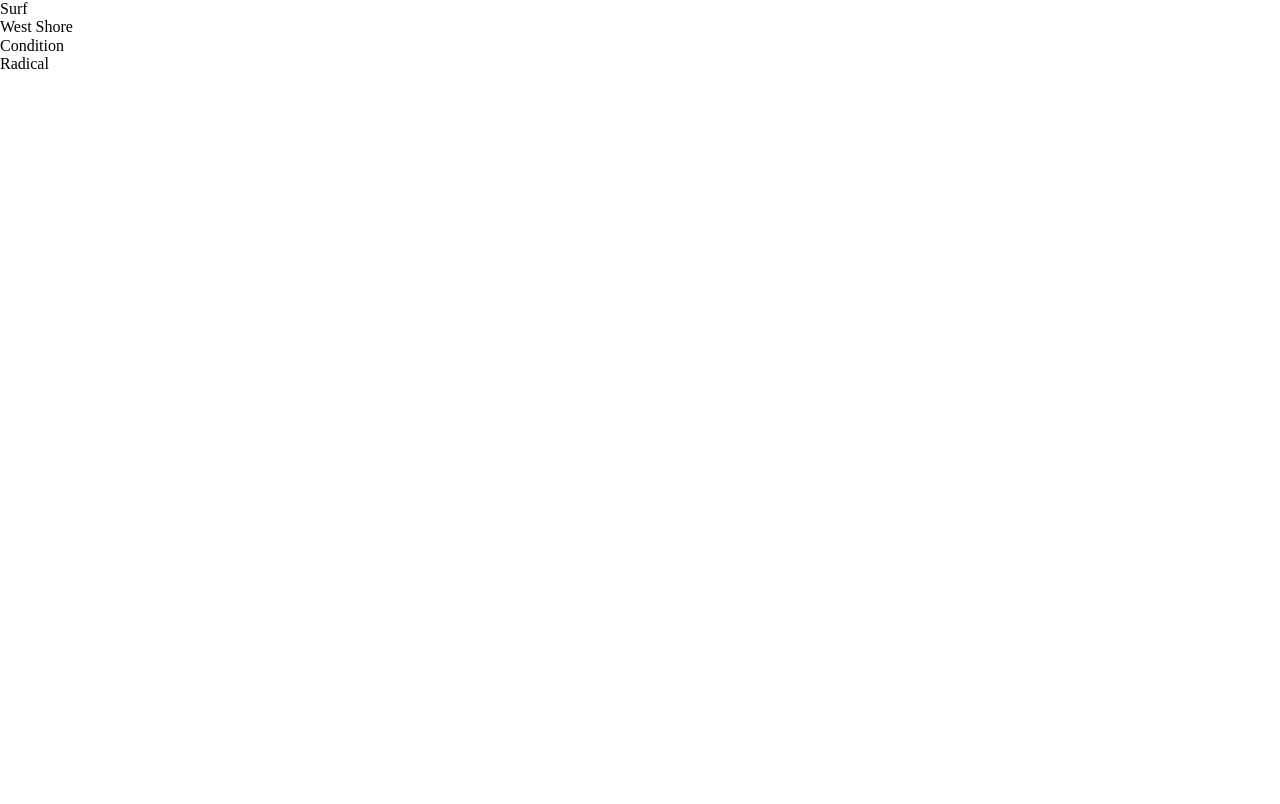
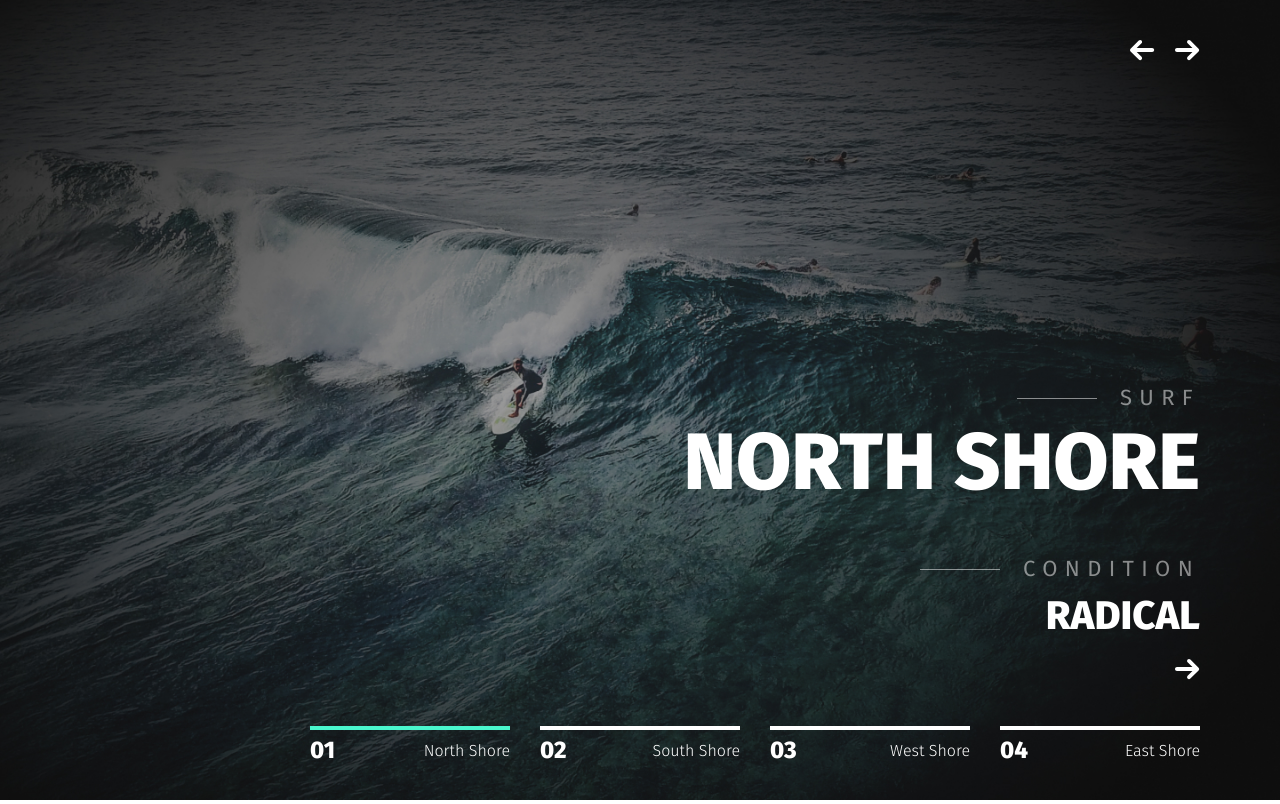
Before and after one commit to amirgali/go-serf, a website: page app/index.html in a window 1280 px wide. Drawn offline with nearby package versions, Linux system fonts and the light colour scheme.

Commit message:
Added slick-menu bottom

```diff
--- a/app/index.html
+++ b/app/index.html
@@ -5,6 +5,7 @@
 	<meta name="viewport" content="width=device-width, initial-scale=1.0">
 	<meta http-equiv="X-UA-Compatible" content="ie=edge">
 	<title>Document</title>
+	<link href="https://fonts.googleapis.com/css?family=Fira+Sans:300,400,500,800&display=swap" rel="stylesheet">
 	<link rel="stylesheet" href="css/style.min.css">
 </head>
 <body>
@@ -14,12 +15,71 @@
 			<div class="header__slider-item slider-item">
 				<div class="slider-item__info">
 					<div class="slider-item__info-suptitle suptitle-left">Surf</div>
-  				<div class="slider-item__info-title">West Shore</div>
-  				<div class="slider-item__info-suptitle suptitle-left">Condition</div>
-  				<div class="slider-item__info-title">Radical</div>
+					<div class="slider-item__info-title">North Shore</div>
+					<div class="slider-item__info-suptext suptitle-left">Condition</div>
+					<div class="slider-item__info-text">Radical</div>
 					<a class="slider-item__info-link" href="#">
 						<img src="images/arrows-right.svg" alt="Стрелка направо">
 					</a>
+				</div>
+			</div>
+			<div class="header__slider-item slider-item">
+				<div class="slider-item__info">
+					<div class="slider-item__info-suptitle suptitle-left">Surf</div>
+					<div class="slider-item__info-title">South Shore</div>
+					<div class="slider-item__info-suptext suptitle-left">Condition</div>
+					<div class="slider-item__info-text">Radical</div>
+					<a class="slider-item__info-link" href="#">
+						<img src="images/arrows-right.svg" alt="Стрелка направо">
+					</a>
+				</div>
+			</div>
+			<div class="header__slider-item slider-item">
+				<div class="slider-item__info">
+					<div class="slider-item__info-suptitle suptitle-left">Surf</div>
+					<div class="slider-item__info-title">West Shore</div>
+					<div class="slider-item__info-suptext suptitle-left">Condition</div>
+					<div class="slider-item__info-text">Radical</div>
+					<a class="slider-item__info-link" href="#">
+						<img src="images/arrows-right.svg" alt="Стрелка направо">
+					</a>
+				</div>
+			</div>
+			<div class="header__slider-item slider-item">
+				<div class="slider-item__info">
+					<div class="slider-item__info-suptitle suptitle-left">Surf</div>
+					<div class="slider-item__info-title">East Shore</div>
+					<div class="slider-item__info-suptext suptitle-left">Condition</div>
+					<div class="slider-item__info-text">Radical</div>
+					<a class="slider-item__info-link" href="#">
+						<img src="images/arrows-right.svg" alt="Стрелка направо">
+					</a>
+				</div>
+			</div>
+		</div>
+		<div class="slider-dots">
+			<div class="slider-dots__item">
+				<div class="dots-box">
+					<div class="dots-box__number">01</div>
+					<div class="dots-box__name">North Shore</div>
+				</div>
+			</div>
+			<div class="slider-dots__item">
+				<div class="dots-box">
+					<div class="dots-box__number">02</div>
+					<div class="dots-box__name">South Shore</div>
+				</div>
+			</div>
+			<div class="slider-dots__item">
+				<div class="dots-box">
+					<div class="dots-box__number">03</div>
+					<div class="dots-box__name">West Shore</div>
+				</div>
+			</div>
+			<div class="slider-dots__item">
+				<div class="dots-box">
+					<div class="dots-box__number">04</div>
+					<div class="dots-box__name">East Shore</div>
 				</div>
 			</div>
 		</div>
--- a/app/js/main.js
+++ b/app/js/main.js
@@ -1,6 +1,17 @@
 $(function(){
 
+$('.header__slider').slick({
+	infinite: true,
+	fade: true,
+	prevArrow: '<img class="slider-arrows slider-arrows__left" src="images/arrows-left.svg" alt="Стрелка Налево">',
+	nextArrow: '<img class="slider-arrows slider-arrows__right" src="images/arrows-right.svg" alt="Стрелка направо">',
+	asNavFor: '.slider-dots',
+});
 
-
+$('.slider-dots').slick({
+	slidesToShow: 4,
+	slidesToScroll: 4,
+	asNavFor: '.header__slider',
+});
 
 });
--- /dev/null
+++ b/app/scss/_global.scss
@@ -0,0 +1,31 @@
+body{
+	font-family: 'Fira Sans', sans-serif;
+	font-weight: 400;
+	font-size: 16px;
+}
+a {
+	display: inline-block;
+	text-decoration: none;
+}
+
+.suptitle-left {
+	font-size: 22px;
+	line-height: 32px;
+	letter-spacing: 7.33333px;
+	text-transform: uppercase;
+	color: #FFFFFF;
+	opacity: 0.5;
+	padding-left: 103px;
+	position: relative;
+	display: inline-block;
+
+	&::before {
+		content: "";
+		position: absolute;
+		width: 80px;
+		height: 1px;
+		background-color: #fff;
+		left: 0;
+		top: 50%;
+	}
+}
--- a/app/scss/_vars.scss
+++ b/app/scss/_vars.scss
@@ -0,0 +1 @@
+$green: #4af6cd;
--- a/app/scss/style.scss
+++ b/app/scss/style.scss
@@ -1,9 +1,101 @@
 @import "vars";
 @import "libs";
 @import "fonts";
+@import "global";
+
+.header {
+	position: relative;
+	height: 100vh;
+}
+
+.header__slider {
+	&-item {
+		height: 100vh;
+		background-image: url("../images/header-bg.jpg");
+		background-repeat: no-repeat;
+		background-size: cover;
+		background-position: center;
+		position: relative;
+	}
+}
+
+.slider-item__info {
+	position: absolute;
+	right: 80px;
+	bottom: 116px;
+	text-align: right;
+	color: #fff;
+	text-transform: uppercase;
+}
+
+.slider-item__info-suptitle {
+	margin-bottom: 5px;
+}
+
+.slider-item__info-suptext {
+	margin-bottom: 8px;
+}
+
+.slider-item__info-title {
+	font-size: 80px;
+	line-height: 86px;
+	font-weight: 800;
+
+	margin-bottom: 48px;
+}
+
+.slider-item__info-text {
+	font-size: 40px;
+	line-height: 46px;
+	font-weight: 800;
+
+	margin-bottom: 20px;
+}
+
+.slider-arrows {
+	position: absolute;
+	top: 40px;
+	right: 80px;
+	cursor: pointer;
+	z-index: 4;
+}
 
 
+.slider-arrows__left {
+	right: 125px;
+}
 
+.slider-dots {
+	position: absolute;
+	right: 50px;
+	bottom: 36px;
+	max-width: 920px;
+	width: 100%;
+	color: #fff;
+	.slick-current {
+		.dots-box {
+			border-top: 4px solid $green;
+		}
+	}
+}
 
+.dots-box {
+	width: 200px;
+	display: flex;
+	justify-content: space-between;
+	height: 28px;
+	align-items: center;
+	border-top: 4px solid #fff;
+	padding-top: 6px;
+	&__number {
+		font-size: 24px;
+		line-height: 34;
+		font-weight: 800;
+	}
+	&__name {
+		font-weight: 300;
+		line-height: 19px;
+	}
+}
 
 @import "media";
```
Also changed, not shown: app/css/style.min.css, app/images/arrows-left.svg (added). Lines whose indentation alone changed are shown as unchanged.
